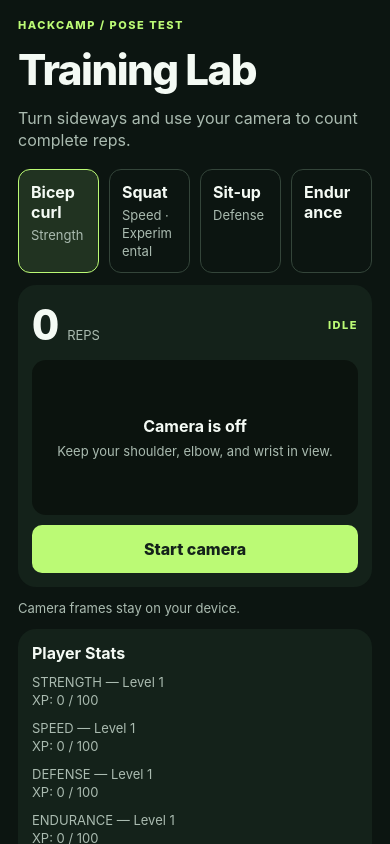
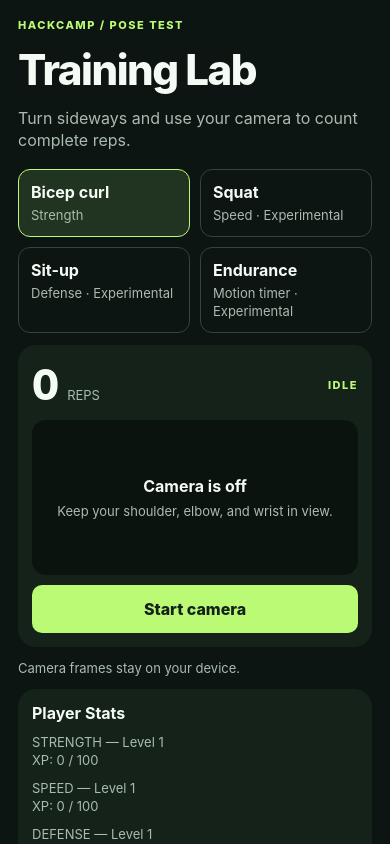
Before and after one commit to mhuan22/FitQuest_HackCamp2026, a React Native app: screen / in a window 390 px wide. Built offline with nearby package versions, Linux system fonts and the light colour scheme; what @mediapipe/tasks-vision would draw is missing.

Commit message:
Update frontend for additional exercises

```diff
--- a/App.js
+++ b/App.js
@@ -28,6 +28,8 @@ export default function App() {
 function TrainingLab() {
   const [exercise, setExercise] = useState("curl");
   const [reps, setReps] = useState(0);
+  const [durationMs, setDurationMs] = useState(0);
+  const timed = exercises[exercise].timed;
   const [stats, setStats] = useState(INITIAL_STATS);
   const [running, setRunning] = useState(false);
   const [pending, setPending] = useState(false);
@@ -59,15 +61,21 @@ function TrainingLab() {
     console.log("Reps:", count);
   }, []);
 
+  const onDuration = useCallback(({ durationMs: total }) => setDurationMs(total), []);
+
   const onError = useCallback((message) => {
     setRunning(false);
     setStatus("CAMERA ERROR");
     setError(message);
   }, []);
-  const onStatus = useCallback(
-    (phase) => setStatus(phase === "framing" ? "ADJUST FRAME" : "TRACKING"),
-    []
-  );
+  const onStatus = useCallback((phase) => {
+    const labels = {
+      framing: "ADJUST FRAME",
+      searching: "WAITING FOR MOTION",
+      moving: "MOVEMENT DETECTED",
+    };
+    setStatus(labels[phase] ?? "TRACKING");
+  }, []);
 
   async function start() {
     setPending(true);
@@ -81,6 +89,7 @@ function TrainingLab() {
       }
       if (!active.current) return;
       setReps(0);
+      setDurationMs(0);
       setStatus("STARTING");
       setRunning(true);
     } catch {
@@ -94,6 +103,7 @@ function TrainingLab() {
     if (exercise === id) return;
     setExercise(id);
     setReps(0);
+    setDurationMs(0);
     setError("");
     setStatus("IDLE");
   }
@@ -113,7 +123,9 @@ function TrainingLab() {
             Training Lab
           </Text>
           <Text style={styles.subhead}>
-            Turn sideways and use your camera to count complete reps.
+            {timed
+              ? "Track active time from any visible part of your body."
+              : "Turn sideways and use your camera to count complete reps."}
           </Text>
 
           <View style={styles.choices}>
@@ -131,7 +143,8 @@ function TrainingLab() {
               >
                 <Text style={styles.choiceName}>{option.label}</Text>
                 <Text style={styles.caption}>
-                  {id === "squat" ? "Speed · Experimental" : option.stat}
+                  {option.stat ?? "Motion timer"}
+                  {id !== "curl" ? " · Experimental" : ""}
                 </Text>
               </Pressable>
             ))}
@@ -141,9 +154,9 @@ function TrainingLab() {
             <View style={styles.metrics}>
               <View style={styles.repLine}>
                 <Text accessibilityLiveRegion="polite" style={styles.count}>
-                  {reps}
+                  {timed ? Math.floor(durationMs / 1000) : reps}
                 </Text>
-                <Text style={styles.caption}>REPS</Text>
+                <Text style={styles.caption}>{timed ? "ACTIVE SEC" : "REPS"}</Text>
               </View>
               <Text style={styles.eyebrow}>{status}</Text>
             </View>
@@ -152,6 +165,7 @@ function TrainingLab() {
                 key={exercise}
                 exercise={exercise}
                 onRep={onRep}
+                onDuration={onDuration}
                 onError={onError}
                 onStatus={onStatus}
               />
@@ -242,9 +256,10 @@ const styles = StyleSheet.create({
     letterSpacing: -1.5,
   },
   subhead: { color: muted, fontSize: 16, lineHeight: 22 },
-  choices: { flexDirection: "row", gap: 10, marginTop: 6 },
+  choices: { flexDirection: "row", flexWrap: "wrap", gap: 10, marginTop: 6 },
   choice: {
-    flex: 1,
+    flexGrow: 1,
+    flexBasis: "45%",
     padding: 12,
     gap: 4,
     borderWidth: 1,
```
